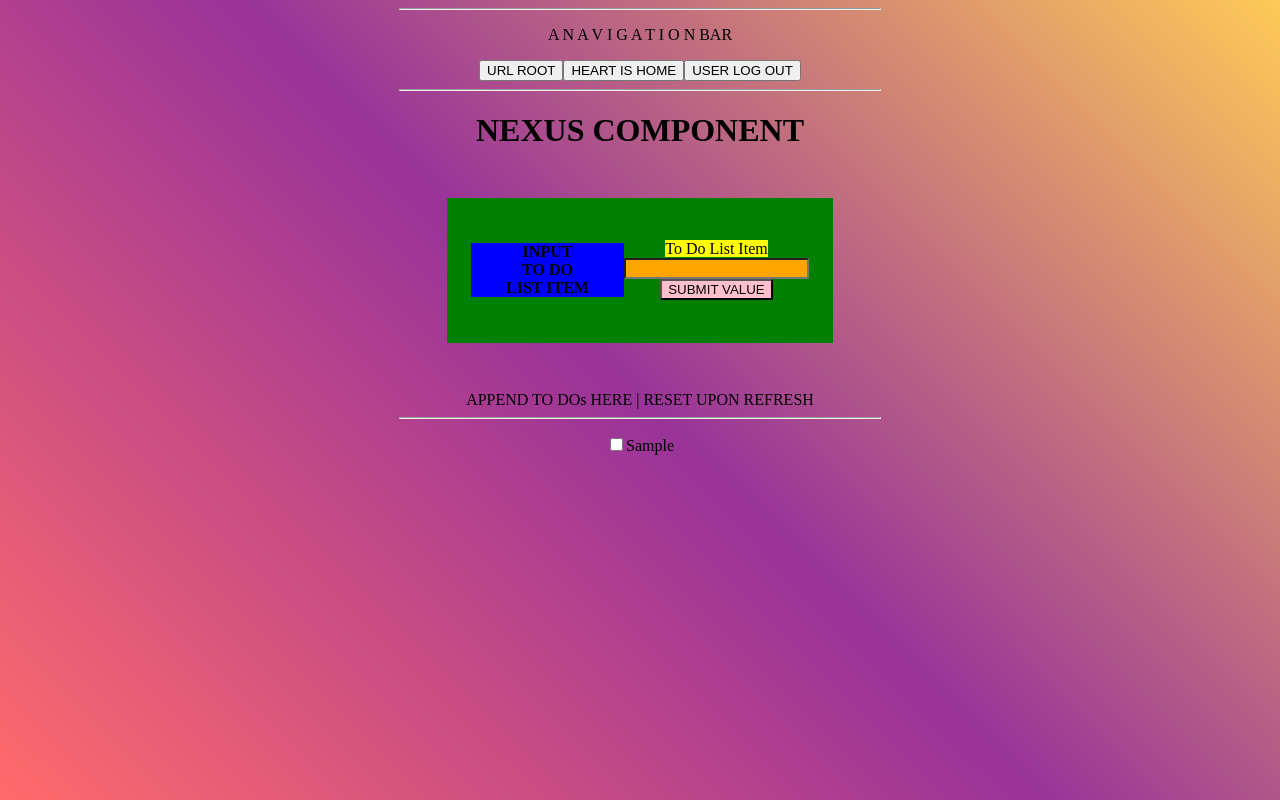
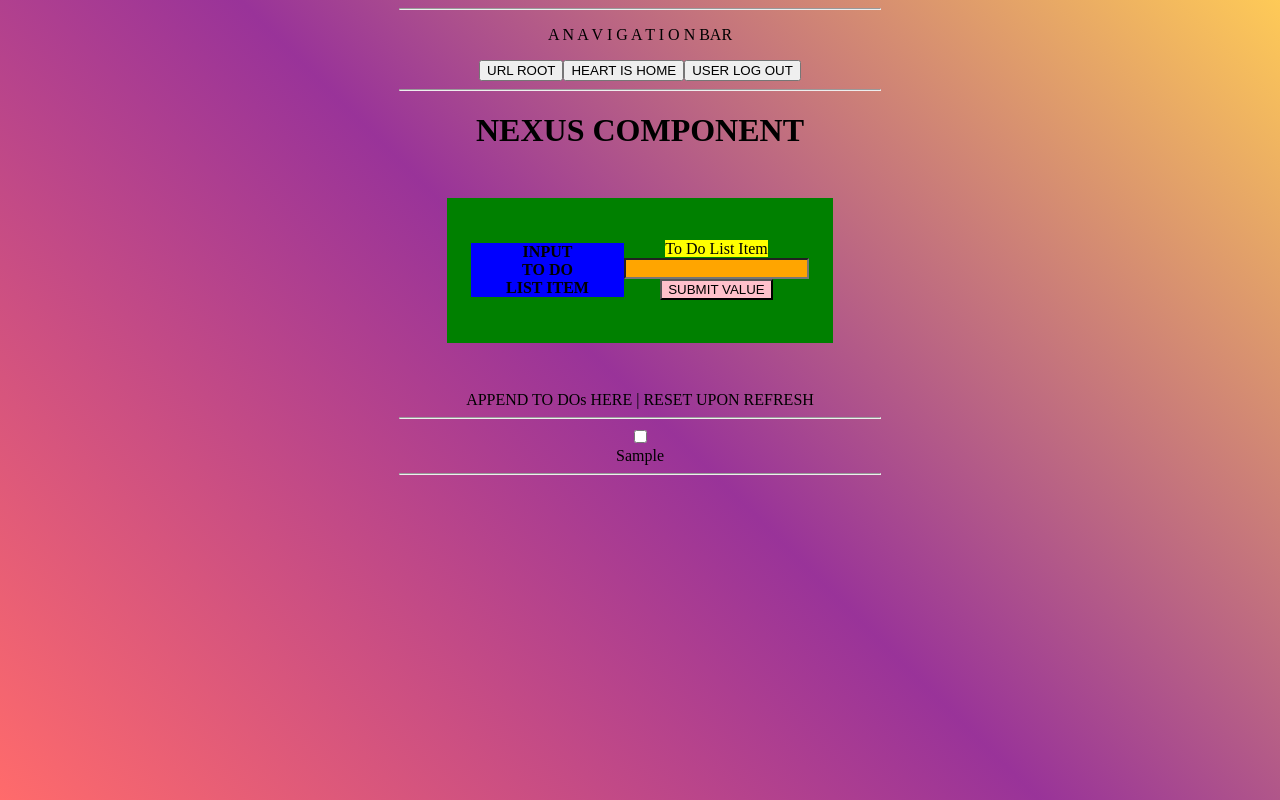
Before and after one commit to KimberlyRosaly/to-do-app, a React (Create React App) app: page /heart in a window 1280 px wide. Both pictures are taken after typing "Sample" into the empty fields and a click on the button "SUBMIT VALUE". Built offline with nearby package versions, Linux system fonts and the light colour scheme.

Commit message:
temporary formatting

```diff
--- a/src/components/forms/ToDoForm.js
+++ b/src/components/forms/ToDoForm.js
@@ -48,10 +48,12 @@ const handleSubmit = (e) => {
                     APPEND TO DOs HERE | RESET UPON REFRESH
                     <hr />
                     {toDo.map((entry, iterator) => (
-                            <p key={iterator}>
+                            <div key={iterator}>
                                 <input type="checkbox" />
+                                <br />
                                 {entry}
-                            </p>
+                                <hr/>
+                            </div>
                         )
                     )}
                 </div>
```
